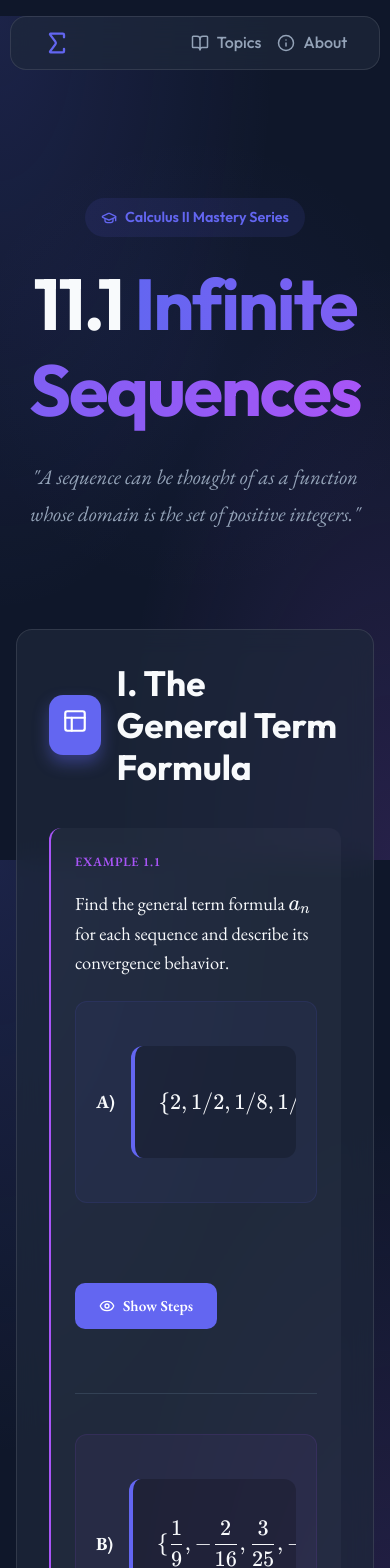
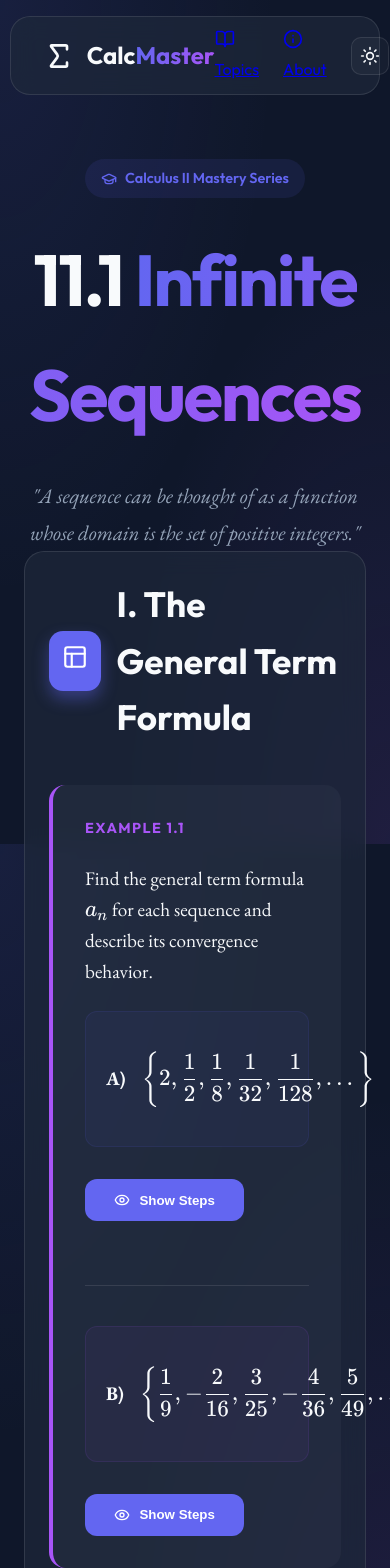
Before and after one commit to parsaabbasian/MATH-1014, a React (Vite) app: page / in a window 390 px wide. Shown: the top 1568 px of the page. Built offline with nearby package versions, Linux system fonts and the light colour scheme.

Commit message:
Add Light/Dark mode and overhaul design with thematic consistency

```diff
--- a/src/App.jsx
+++ b/src/App.jsx
@@ -1,22 +1,23 @@
 import { BrowserRouter as Router, Routes, Route } from 'react-router-dom';
 import Navbar from './components/Navbar';
 import Home from './pages/Home';
+import { ThemeProvider } from './context/ThemeContext';
 
 function App() {
   return (
+    <ThemeProvider>
       <Router>
         <div className="app-container">
           <Navbar />
           <main>
             <Routes>
               <Route path="/" element={<Home />} />
-            {/* Future topics can be added here */}
               <Route path="/about" element={
                 <div className="main-content glass-card section-card">
-                <h1 className="text-gradient">About CalcMaster</h1>
-                <p style={{ marginTop: '1.5rem', fontSize: '1.1rem', color: 'var(--text-muted)' }}>
-                  CalcMaster is a premium learning platform designed to make complex calculus concepts accessible and engaging.
-                  Our mission is to provide clear, beautiful, and interactive educational content for students worldwide.
+                  <h1 className="text-gradient" style={{ fontSize: '3rem', marginBottom: '2rem' }}>About CalcMaster</h1>
+                  <p style={{ fontSize: '1.4rem', color: 'var(--text-muted)', fontFamily: 'var(--font-serif)', fontStyle: 'italic', lineHeight: '1.8' }}>
+                    CalcMaster is a state-of-the-art educational platform designed to bridge the gap between complex mathematical theory and intuitive understanding.
+                    Through rigorous LaTeX formatting and interactive step-by-step discovery, we empower students to master the series and sequences that define the language of change.
                   </p>
                 </div>
               } />
@@ -24,6 +25,7 @@ function App() {
           </main>
         </div>
       </Router>
+    </ThemeProvider>
   );
 }
 
--- a/src/components/Navbar.jsx
+++ b/src/components/Navbar.jsx
@@ -1,24 +1,31 @@
 import React from 'react';
 import { Link } from 'react-router-dom';
-import { Sigma, BookOpen, Calculator, Info } from 'lucide-react';
+import { Sigma, BookOpen, Info, Moon, Sun } from 'lucide-react';
+import { useTheme } from '../context/ThemeContext';
 
 const Navbar = () => {
+    const { theme, toggleTheme } = useTheme();
+
     return (
         <nav className="navbar glass-card">
             <div className="nav-container">
                 <Link to="/" className="nav-logo">
-                    <Sigma className="logo-icon" size={28} />
+                    <Sigma className="logo-icon text-gradient" size={32} />
                     <span className="logo-text">Calc<span className="text-gradient">Master</span></span>
                 </Link>
-                <div className="nav-links">
+
+                <div className="nav-right">
                     <Link to="/" className="nav-link">
-                        <BookOpen size={18} />
+                        <BookOpen size={20} />
                         <span>Topics</span>
                     </Link>
                     <Link to="/about" className="nav-link">
-                        <Info size={18} />
+                        <Info size={20} />
                         <span>About</span>
                     </Link>
+                    <button className="theme-toggle" onClick={toggleTheme} aria-label="Toggle Theme">
+                        {theme === 'dark' ? <Sun size={20} /> : <Moon size={20} />}
+                    </button>
                 </div>
             </div>
         </nav>
--- /dev/null
+++ b/src/context/ThemeContext.jsx
@@ -0,0 +1,24 @@
+import React, { createContext, useContext, useState, useEffect } from 'react';
+
+const ThemeContext = createContext();
+
+export const ThemeProvider = ({ children }) => {
+    const [theme, setTheme] = useState(localStorage.getItem('theme') || 'dark');
+
+    useEffect(() => {
+        document.documentElement.setAttribute('data-theme', theme);
+        localStorage.setItem('theme', theme);
+    }, [theme]);
+
+    const toggleTheme = () => {
+        setTheme(prev => (prev === 'dark' ? 'light' : 'dark'));
+    };
+
+    return (
+        <ThemeContext.Provider value={{ theme, toggleTheme }}>
+            {children}
+        </ThemeContext.Provider>
+    );
+};
+
+export const useTheme = () => useContext(ThemeContext);
--- a/src/index.css
+++ b/src/index.css
@@ -6,99 +6,59 @@
   --primary: #6366f1;
   --primary-glow: rgba(99, 102, 241, 0.4);
   --secondary: #a855f7;
-  --bg: #0f172a;
-  --surface: #1e293b;
-  --surface-hover: #334155;
-  --text: #f8fafc;
-  --text-muted: #94a3b8;
-  --border: #334155;
   --success: #22c55e;
   --error: #ef4444;
 
   --font-sans: 'Outfit', system-ui, -apple-system, sans-serif;
   --font-serif: 'EB Garamond', serif;
 
-  font-family: var(--font-sans);
-  line-height: 1.6;
-  font-weight: 400;
+  /* Default Dark Theme */
+  --bg: #0f172a;
+  --surface: rgba(30, 41, 59, 0.7);
+  --surface-hover: rgba(51, 65, 85, 0.8);
+  --text: #f8fafc;
+  --text-muted: #94a3b8;
+  --border: rgba(255, 255, 255, 0.1);
+  --nav-bg: rgba(15, 23, 42, 0.8);
+  --example-bg: rgba(255, 255, 255, 0.03);
+}
 
-  color-scheme: dark;
-  color: var(--text);
-  background-color: var(--bg);
-
-  font-synthesis: none;
-  text-rendering: optimizeLegibility;
-  -webkit-font-smoothing: antialiased;
-  -moz-osx-font-smoothing: grayscale;
+[data-theme='light'] {
+  --bg: #f8fafc;
+  --surface: rgba(255, 255, 255, 0.8);
+  --surface-hover: rgba(241, 245, 249, 0.9);
+  --text: #0f172a;
+  --text-muted: #475569;
+  --border: rgba(0, 0, 0, 0.1);
+  --nav-bg: rgba(255, 255, 255, 0.8);
+  --example-bg: rgba(0, 0, 0, 0.02);
 }
 
 * {
   box-sizing: border-box;
   margin: 0;
   padding: 0;
+  transition: background-color 0.3s ease, color 0.3s ease, border-color 0.3s ease, box-shadow 0.3s ease;
 }
 
 body {
   min-height: 100vh;
-  overflow-x: hidden;
+  font-family: var(--font-sans);
+  background-color: var(--bg);
+  color: var(--text);
+  line-height: 1.6;
   background-attachment: fixed;
   background-image:
-    radial-gradient(at 0% 0%, rgba(99, 102, 241, 0.15) 0px, transparent 50%),
-    radial-gradient(at 100% 100%, rgba(168, 85, 247, 0.15) 0px, transparent 50%);
-}
-
-a {
-  font-weight: 500;
-  color: var(--primary);
-  text-decoration: inherit;
-  transition: color 0.2s;
-}
-
-a:hover {
-  color: var(--secondary);
-}
-
-h1,
-h2,
-h3,
-h4 {
-  color: var(--text);
-  line-height: 1.2;
-}
-
-ul {
-  list-style: none;
-}
-
-button {
-  font-family: inherit;
-  cursor: pointer;
-}
-
-/* Custom Scrollbar */
-::-webkit-scrollbar {
-  width: 10px;
-}
-
-::-webkit-scrollbar-track {
-  background: var(--bg);
-}
-
-::-webkit-scrollbar-thumb {
-  background: var(--surface);
-  border-radius: 5px;
-}
-
-::-webkit-scrollbar-thumb:hover {
-  background: var(--primary);
+    radial-gradient(at 0% 0%, rgba(99, 102, 241, 0.1) 0px, transparent 50%),
+    radial-gradient(at 100% 100%, rgba(168, 85, 247, 0.1) 0px, transparent 50%);
 }
 
 .glass-card {
-  background: rgba(30, 41, 59, 0.7);
+  background: var(--surface);
   backdrop-filter: blur(12px);
   -webkit-backdrop-filter: blur(12px);
-  border: 1px solid rgba(255, 255, 255, 0.1);
-  border-radius: 16px;
+  border: 1px solid var(--border);
+  border-radius: 20px;
 }
 
 .text-gradient {
@@ -108,6 +68,7 @@ button {
   -webkit-text-fill-color: transparent;
 }
 
+/* Layout */
 .navbar {
   position: sticky;
   top: 1rem;
@@ -130,193 +91,128 @@ button {
 .nav-logo {
   display: flex;
   align-items: center;
-  gap: 0.5rem;
+  gap: 0.75rem;
   font-size: 1.5rem;
-  font-weight: 700;
+  font-weight: 800;
   color: var(--text);
   text-decoration: none;
 }
 
-.logo-icon {
-  color: var(--primary);
+.nav-right {
+  display: flex;
+  align-items: center;
+  gap: 1.5rem;
 }
 
-.nav-links {
+.theme-toggle {
+  background: var(--example-bg);
+  border: 1px solid var(--border);
+  color: var(--text);
+  padding: 0.5rem;
+  border-radius: 10px;
+  cursor: pointer;
   display: flex;
-  gap: 2rem;
+  align-items: center;
+  justify-content: center;
+  transition: all 0.2s ease;
 }
 
-.nav-link {
-  display: flex;
-  align-items: center;
-  gap: 0.5rem;
-  color: var(--text-muted);
-  text-decoration: none;
-  font-weight: 500;
-  transition: all 0.3s ease;
-}
-
-.nav-link:hover {
-  color: var(--text);
-  transform: translateY(-1px);
+.theme-toggle:hover {
+  background: var(--surface-hover);
+  transform: scale(1.05);
 }
 
 .main-content {
   max-width: 1200px;
-  margin: 2rem auto;
-  padding: 0 1rem;
+  margin: 4rem auto;
+  padding: 0 1.5rem;
 }
 
-.math-block-container {
-  margin: 1.5rem 0;
-  padding: 1.5rem;
-  background: rgba(0, 0, 0, 0.2);
-  border-radius: 12px;
-  overflow-x: auto;
-  border-left: 4px solid var(--primary);
+/* Typography & Content */
+h1,
+h2,
+h3 {
+  font-family: var(--font-sans);
 }
 
 .section-card {
-  margin-bottom: 2rem;
-  padding: 2rem;
+  margin-bottom: 3rem;
+  padding: 3rem;
 }
 
 .example-box {
-  background: rgba(255, 255, 255, 0.03);
-  border-radius: 12px;
-  padding: 1.5rem;
-  margin: 1.5rem 0;
-  border-left: 2px solid var(--secondary);
+  background: var(--example-bg);
+  border-radius: 16px;
+  padding: 2rem;
+  margin: 2rem 0;
+  border-left: 4px solid var(--secondary);
   font-family: var(--font-serif);
-  font-size: 1.15rem;
+  font-size: 1.2rem;
 }
 
 .example-title {
-  font-weight: 600;
+  font-weight: 700;
   color: var(--secondary);
-  margin-bottom: 1rem;
+  margin-bottom: 1.5rem;
   text-transform: uppercase;
-  font-size: 0.8rem;
-  letter-spacing: 0.05em;
+  font-size: 0.9rem;
+  letter-spacing: 0.1em;
+  font-family: var(--font-sans);
 }
 
-@media (max-width: 768px) {
-  .nav-links {
-    gap: 1rem;
-  }
-
-  .logo-text {
-    display: none;
-  }
-}
-
+/* Interactive Steps */
 .step-container {
-  margin-top: 1.5rem;
-  padding-top: 1.5rem;
-}
-
-.steps-list {
-  display: flex;
-  flex-direction: column;
-  gap: 1rem;
-  margin-bottom: 2rem;
+  margin-top: 2rem;
 }
 
 .step-item {
   display: flex;
-  gap: 1rem;
+  gap: 1.25rem;
   align-items: flex-start;
-  padding: 1.25rem;
-  background: rgba(255, 255, 255, 0.02);
-  border-radius: 12px;
+  padding: 1.5rem;
+  background: var(--surface);
+  border-radius: 14px;
   border-left: 4px solid var(--primary);
-  box-shadow: 0 4px 12px rgba(0, 0, 0, 0.1);
+  margin-bottom: 1rem;
+  box-shadow: 0 4px 20px rgba(0, 0, 0, 0.05);
 }
 
 .step-number {
   background: var(--primary);
   color: white;
-  width: 28px;
-  height: 28px;
+  min-width: 30px;
+  height: 30px;
   border-radius: 50%;
   display: flex;
   align-items: center;
   justify-content: center;
-  font-size: 0.85rem;
+  font-size: 0.9rem;
   font-weight: 700;
   flex-shrink: 0;
-  box-shadow: 0 0 10px var(--primary-glow);
-}
-
-.step-content {
-  flex: 1;
-}
-
-.step-controls {
-  display: flex;
-  gap: 1rem;
-}
-
-.btn-reveal,
-.btn-reset {
-  display: flex;
-  align-items: center;
-  gap: 0.5rem;
-  padding: 0.8rem 1.5rem;
-  border-radius: 10px;
-  font-weight: 600;
-  border: none;
-  transition: all 0.3s cubic-bezier(0.4, 0, 0.2, 1);
-  font-size: 0.95rem;
 }
 
 .btn-reveal {
   background: var(--primary);
   color: white;
+  padding: 0.8rem 1.8rem;
+  border-radius: 12px;
+  font-weight: 600;
+  border: none;
+  cursor: pointer;
+  display: flex;
+  align-items: center;
+  gap: 0.6rem;
+  transition: all 0.3s cubic-bezier(0.4, 0, 0.2, 1);
 }
 
 .btn-reveal:hover {
+  transform: translateY(-3px);
+  box-shadow: 0 10px 20px var(--primary-glow);
   background: var(--secondary);
-  transform: translateY(-2px);
-  box-shadow: 0 8px 16px var(--primary-glow);
 }
 
-.btn-reset {
-  background: rgba(255, 255, 255, 0.05);
-  color: var(--text-muted);
-  border: 1px solid var(--border);
+@media (max-width: 768px) {
+  .section-card {
+    padding: 1.5rem;
+  }
 }
-
-.btn-reset:hover {
-  background: rgba(255, 255, 255, 0.1);
-  color: var(--text);
-  border-color: var(--text-muted);
-}
-
-/* Enhanced Section Cards */
-.section-card {
-  transition: all 0.4s cubic-bezier(0.4, 0, 0.2, 1);
-}
-
-.section-card:hover {
-  transform: translateY(-8px);
-  border-color: rgba(99, 102, 241, 0.3);
-  box-shadow: 0 20px 40px rgba(0, 0, 0, 0.4);
-}
-
-.hero-header {
-  position: relative;
-  padding: 6rem 0;
-}
-
-.hero-bg {
-  position: absolute;
-  top: 50%;
-  left: 50%;
-  transform: translate(-50%, -50%);
-  width: 120%;
-  height: 120%;
-  background: radial-gradient(circle, rgba(99, 102, 241, 0.05) 0%, transparent 60%);
-  z-index: -1;
-  pointer-events: none;
-}
--- a/src/pages/Home.jsx
+++ b/src/pages/Home.jsx
@@ -58,18 +58,18 @@ const Home = () => {
 
                     <div style={{ marginTop: '1.5rem' }}>
                         <div style={{ display: 'flex', alignItems: 'center', gap: '1rem', background: 'rgba(99, 102, 241, 0.05)', padding: '1.25rem', borderRadius: '12px', border: '1px solid rgba(99, 102, 241, 0.1)' }}>
-                            <span style={{ fontWeight: 'bold' }}>A)</span> <MathBlock math="\{ 2, 1/2, 1/8, 1/32, 1/128, \dots \}" block />
+                            <span style={{ fontWeight: 'bold' }}>A)</span> <MathBlock math="\left\{ 2, \frac{1}{2}, \frac{1}{8}, \frac{1}{32}, \frac{1}{128}, \dots \right\}" block />
                         </div>
 
                         <StepByStep steps={[
-                            <p>Observe the ratio between consecutive terms: <MathBlock math="\frac{a_{n+1}}{a_n} = \frac{1/2}{2} = \frac{1}{4}" inline />.</p>,
-                            <p>Identify this as a <strong>geometric sequence</strong> with initial term <MathBlock math="a_1 = 2" inline /> and common ratio <MathBlock math="r = 1/4" inline />.</p>,
+                            <p>Observe the ratio between consecutive terms: <MathBlock math="\frac{a_{n+1}}{a_n} = \frac{\frac{1}{2}}{2} = \frac{1}{4}" inline />.</p>,
+                            <p>Identify this as a <strong>geometric sequence</strong> with initial term <MathBlock math="a_1 = 2" inline /> and common ratio <MathBlock math="r = \frac{1}{4}" inline />.</p>,
                             <div>
                                 <p>Construct the general formula using <MathBlock math="a_n = a_1 r^{n-1}" inline />:</p>
                                 <MathBlock math="a_n = 2\left(\frac{1}{4}\right)^{n-1}" block />
                             </div>,
                             <div style={{ background: 'rgba(34, 197, 94, 0.1)', padding: '1.25rem', borderRadius: '12px', borderLeft: '4px solid var(--success)', marginTop: '1rem' }}>
-                                <span style={{ color: 'var(--success)', fontWeight: 'bold' }}>Behavior:</span> Since <MathBlock math="|r| < 1" inline />, the terms approach zero.
+                                <span style={{ color: 'var(--success)', fontWeight: 'bold' }}>Behavior:</span> Since <MathBlock math="\left| r \right| < 1" inline />, the terms approach zero.
                                 <MathBlock math="\lim_{n \to \infty} a_n = 0 \implies \text{Convergent}" block />
                             </div>
                         ]} />
@@ -77,7 +77,7 @@ const Home = () => {
 
                     <div style={{ marginTop: '4rem', paddingTop: '2.5rem', borderTop: '1px solid var(--border)' }}>
                         <div style={{ display: 'flex', alignItems: 'center', gap: '1rem', background: 'rgba(168, 85, 247, 0.05)', padding: '1.25rem', borderRadius: '12px', border: '1px solid rgba(168, 85, 247, 0.1)' }}>
-                            <span style={{ fontWeight: 'bold' }}>B)</span> <MathBlock math="\{ \frac{1}{9}, -\frac{2}{16}, \frac{3}{25}, -\frac{4}{36}, \frac{5}{49}, \dots \}" block />
+                            <span style={{ fontWeight: 'bold' }}>B)</span> <MathBlock math="\left\{ \frac{1}{9}, -\frac{2}{16}, \frac{3}{25}, -\frac{4}{36}, \frac{5}{49}, \dots \right\}" block />
                         </div>
 
                         <StepByStep steps={[
@@ -89,7 +89,7 @@ const Home = () => {
                             </div>,
                             <div style={{ background: 'rgba(34, 197, 94, 0.1)', padding: '1.25rem', borderRadius: '12px', borderLeft: '4px solid var(--success)', marginTop: '1rem' }}>
                                 <span style={{ color: 'var(--success)', fontWeight: 'bold' }}>Behavior:</span> The alternating values oscillate but their magnitude vanishes.
-                                <MathBlock math="\lim_{n \to \infty} |a_n| = \lim_{n \to \infty} \frac{n}{n^2+4n+4} = 0 \implies \text{Convergent}" block />
+                                <MathBlock math="\lim_{n \to \infty} \left| a_n \right| = \lim_{n \to \infty} \frac{n}{n^2+4n+4} = 0 \implies \text{Convergent}" block />
                             </div>
                         ]} />
                     </div>
@@ -137,7 +137,7 @@ const Home = () => {
                         <div className="example-title" style={{ color: 'var(--error)' }}>Growth Analysis</div>
                         <MathBlock math="a_n = \frac{n^2}{n + 4}" block />
                         <StepByStep steps={[
-                            <p>Simplify by division: <MathBlock math="a_n = \frac{n}{1 + 4/n}" inline />.</p>,
+                            <p>Simplify by division: <MathBlock math="a_n = \frac{n}{1 + \frac{4}{n}}" inline />.</p>,
                             <p>Observe the behavior as <MathBlock math="n \to \infty" inline />: Numerator <MathBlock math="\to \infty" inline /> while denominator <MathBlock math="\to 1" inline />.</p>,
                             <MathBlock math="\lim_{n \to \infty} a_n = \infty" block />,
                             <div style={{ color: 'var(--error)', fontWeight: '800', textAlign: 'center', fontSize: '1.2rem', letterSpacing: '2px' }}>DIVERGENT</div>
@@ -150,7 +150,7 @@ const Home = () => {
                         <MathBlock math="a_n = \frac{4^{n+1}}{7^n}" block />
                         <StepByStep steps={[
                             <p>Rewrite as a standard geometric form: <MathBlock math="a_n = 4 \cdot \left(\frac{4}{7}\right)^n" inline />.</p>,
-                            <p>Note that the base <MathBlock math="4/7 < 1" inline />, implying a vanishing limit.</p>,
+                            <p>Note that the base <MathBlock math="\left| \frac{4}{7} \right| < 1" inline />, implying a vanishing limit.</p>,
                             <MathBlock math="\lim_{n \to \infty} a_n = 4 \cdot 0 = 0" block />,
                             <div style={{ color: 'var(--success)', fontWeight: '800', textAlign: 'center', fontSize: '1.2rem', letterSpacing: '2px' }}>CONVERGENT</div>
                         ]} />
@@ -161,9 +161,9 @@ const Home = () => {
                         <div className="example-title" style={{ color: 'var(--primary)' }}>Absolute Value Test</div>
                         <MathBlock math="a_n = \frac{(-1)^n n^3}{n^4 + 6}" block />
                         <StepByStep steps={[
-                            <p>Consider the absolute sequence: <MathBlock math="|a_n| = \frac{n^3}{n^4+6}" inline />.</p>,
+                            <p>Consider the absolute sequence: <MathBlock math="\left| a_n \right| = \frac{n^3}{n^4+6}" inline />.</p>,
                             <p>Using leading coefficients: <MathBlock math="\lim_{n \to \infty} \frac{n^3}{n^4} = \lim_{n \to \infty} \frac{1}{n} = 0" inline />.</p>,
-                            <p>By the Theorem: If <MathBlock math="\lim |a_n| = 0" inline />, then <MathBlock math="\lim a_n = 0" inline />.</p>,
+                            <p>By the Theorem: If <MathBlock math="\lim_{n \to \infty} \left| a_n \right| = 0" inline />, then <MathBlock math="\lim_{n \to \infty} a_n = 0" inline />.</p>,
                             <div style={{ color: 'var(--success)', fontWeight: '800', textAlign: 'center' }}>CONVERGENT TO 0</div>
                         ]} />
                     </div>
@@ -171,11 +171,11 @@ const Home = () => {
                     {/* Test 4 */}
                     <div className="example-box" style={{ margin: 0, borderTop: '4px solid var(--secondary)', borderLeft: 'none' }}>
                         <div className="example-title" style={{ color: 'var(--secondary)' }}>Continuity Test</div>
-                        <MathBlock math="a_n = \sin(3/n)" block />
+                        <MathBlock math="a_n = \sin\left(\frac{3}{n}\right)" block />
                         <StepByStep steps={[
                             <p>Evaluate the inner limit first: <MathBlock math="\lim_{n \to \infty} \frac{3}{n} = 0" inline />.</p>,
                             <p>Since sine is continuous at 0, we can evaluate the function at the limit.</p>,
-                            <MathBlock math="\lim_{n \to \infty} \sin(3/n) = \sin(0) = 0" block />,
+                            <MathBlock math="\lim_{n \to \infty} \sin\left(\frac{3}{n}\right) = \sin(0) = 0" block />,
                             <div style={{ color: 'var(--success)', fontWeight: '800', textAlign: 'center' }}>CONVERGENT</div>
                         ]} />
                     </div>
```
Lines whose indentation alone changed are shown as unchanged.
